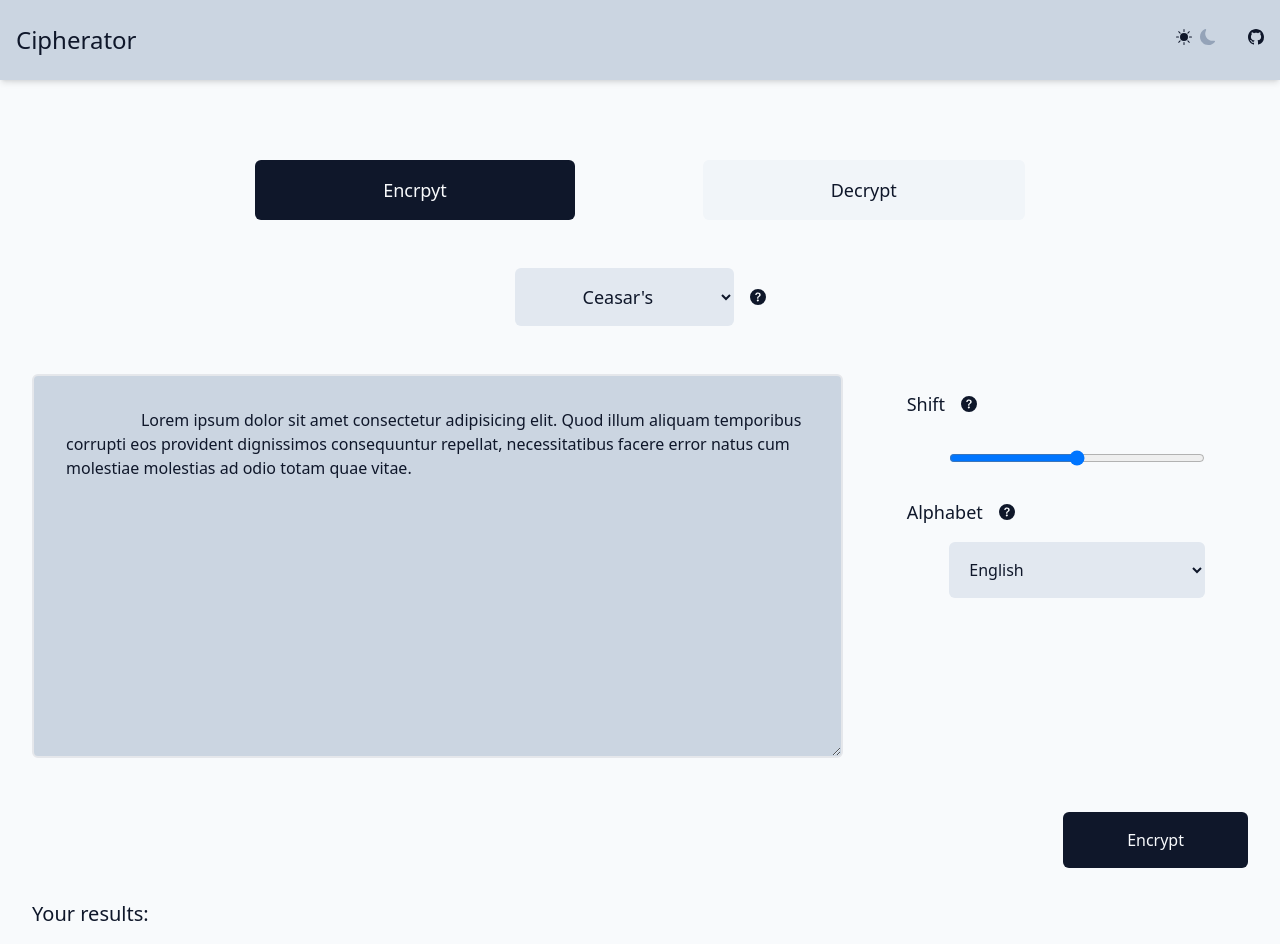
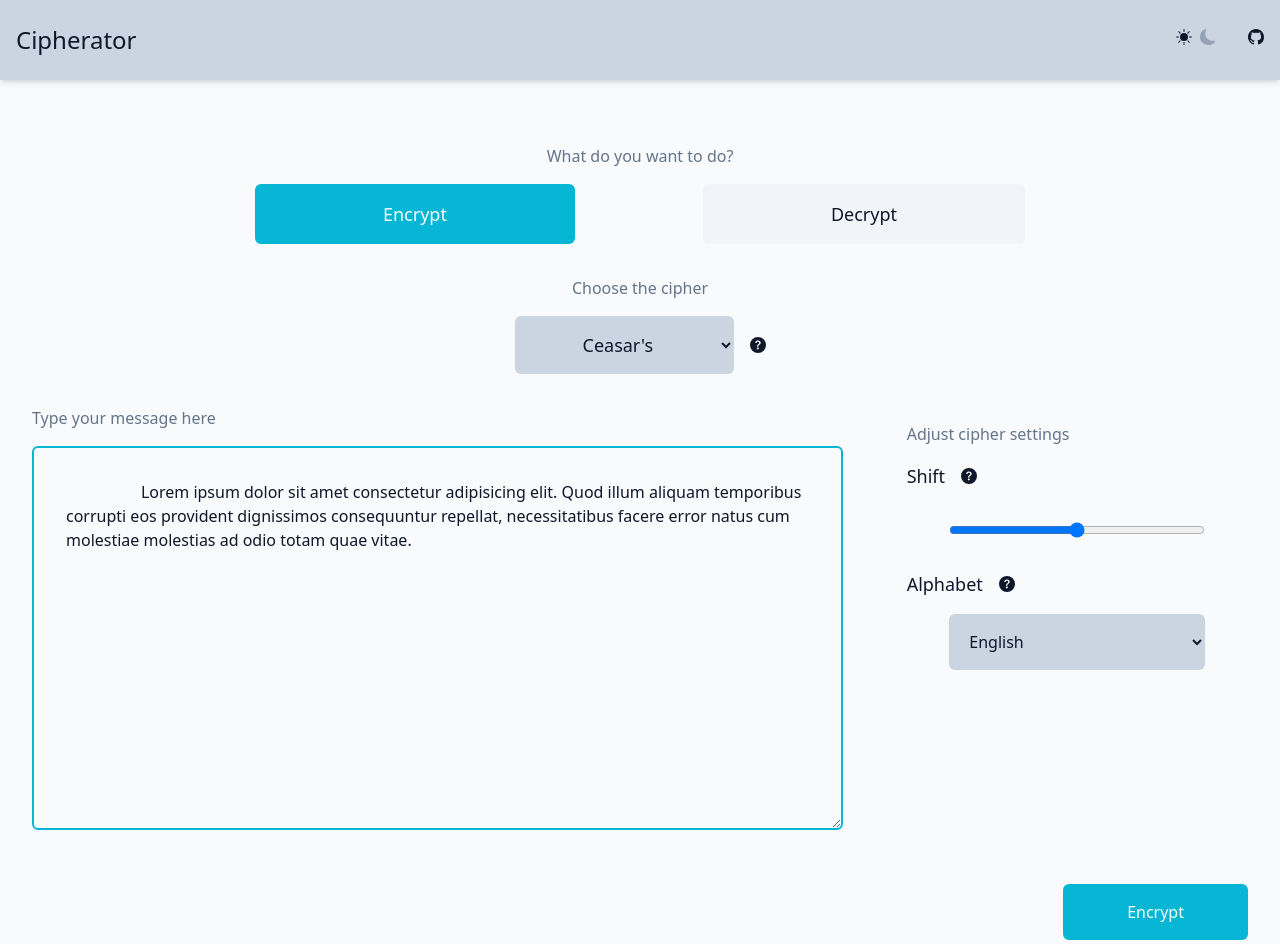
Before and after one commit to karo-fox/encryptor, a Vue app in the folder client/: page / in a window 1280 px wide. Shown: the top 944 px of the page. Built offline with nearby package versions, Linux system fonts and the light colour scheme.

Commit message:
feat(client): new colors in ui

```diff
--- a/client/src/App.vue
+++ b/client/src/App.vue
@@ -27,13 +27,17 @@ useToggleDarkMode();
     <div class="overflow-hidden">
       <div class="max-w-7xl mx-auto px-4 sm:px-6 md:px-8">
         <main class="mt-16">
+          <p class="flex justify-center text-slate-500">
+            What do you want to do?
+          </p>
           <div class="flex justify-center py-4 mb-4">
             <ActionSwitch />
           </div>
+          <p class="flex justify-center text-slate-500">Choose the cipher</p>
           <div class="flex justify-center items-center py-4">
             <select
               name="cipher"
-              class="text-lg p-4 bg-slate-200 rounded-md text-slate-900 px-4 lg:px-16"
+              class="text-lg p-4 bg-slate-300 rounded-md dark:text-slate-900 px-4 lg:px-16"
             >
               <option value="ceasar">Ceasar's</option>
               <option value="switch">Switch</option>
@@ -42,12 +46,13 @@ useToggleDarkMode();
           </div>
           <div class="grid md:grid-cols-3">
             <div class="py-4 md:col-span-2">
+              <p class="text-slate-500">Type your message here</p>
               <div class="py-4">
                 <textarea
                   spellcheck="false"
                   name="message"
                   id="message"
-                  class="w-full min-h-[24rem] p-8 bg-slate-300 text-slate-900 dark:bg-slate-900 dark:text-slate-50 border-solid border-2 rounded-md"
+                  class="w-full min-h-[24rem] p-8 bg-slate-50 text-slate-900 dark:bg-slate-900 dark:text-slate-50 border-solid border-2 rounded-md border-cyan-500"
                 >
                   Lorem ipsum dolor sit amet consectetur adipisicing elit. Quod illum aliquam temporibus corrupti eos provident dignissimos consequuntur repellat, necessitatibus facere error natus cum molestiae molestias ad odio totam quae vitae.
                   </textarea
@@ -56,6 +61,7 @@ useToggleDarkMode();
             </div>
             <div class="py-4 md:ml-8 lg:ml-16">
               <div id="props" class="py-4 flex flex-col">
+                <p class="text-slate-500">Adjust cipher settings</p>
                 <div class="py-4 flex items-center ml-16 md:ml-0">
                   <label for="shift" class="text-lg">Shift</label>
                   <InfoLink link-to="info-shift" />
@@ -73,7 +79,7 @@ useToggleDarkMode();
                 <select
                   id="alphabet"
                   name="alphabet"
-                  class="p-4 w-64 mx-auto bg-slate-200 rounded-md text-slate-900"
+                  class="p-4 w-64 mx-auto bg-slate-300 rounded-md text-slate-900"
                 >
                   <option value="en">English</option>
                   <option value="pl">Polish</option>
@@ -83,7 +89,7 @@ useToggleDarkMode();
           </div>
           <div class="flex justify-end py-4">
             <button
-              class="rounded-md bg-slate-900 text-slate-50 dark:bg-slate-300 dark:text-slate-900 py-4 px-8 lg:px-16"
+              class="rounded-md bg-cyan-500 text-slate-50 dark:bg-cyan-500 dark:text-slate-900 py-4 px-8 lg:px-16"
               @click="formStore.sendForm()"
             >
               Encrypt
@@ -93,7 +99,7 @@ useToggleDarkMode();
             <div class="pb-8">
               <div class="text-xl py-4">Your results:</div>
               <div
-                class="border border-solid min-h-[16rem] bg-slate-300 dark:bg-slate-900 rounded-md"
+                class="min-h-[16rem] bg-slate-50 dark:bg-slate-900 rounded-md border-cyan-500 border-2 border-solid"
               >
                 <CopiableBlock
                   result="
--- a/client/src/components/form/ActionSwitch.vue
+++ b/client/src/components/form/ActionSwitch.vue
@@ -2,8 +2,7 @@
 import { ref, watch } from "vue";
 
 const action = ref("encrypt");
-const chosen =
-  "bg-slate-900 text-slate-50 dark:bg-slate-300 dark:text-slate-900";
+const chosen = "bg-cyan-500 text-slate-50 dark:bg-cyan-500 dark:text-slate-900";
 const disabled =
   "bg-slate-100 text-slate-900 dark:bg-slate-800 dark:text-slate-50";
 const encryptClass = ref(chosen);
@@ -31,7 +30,7 @@ watch(action, async (newAction, oldAction) => {
     :class="`py-4 px-4 sm:px-16 text-lg lg:px-32 rounded-md ${encryptClass}`"
     @click="action = 'encrypt'"
   >
-    Encrpyt
+    Encrypt
   </button>
   <button
     name="action"
```
